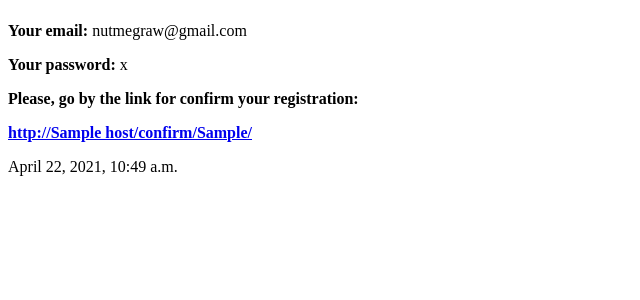
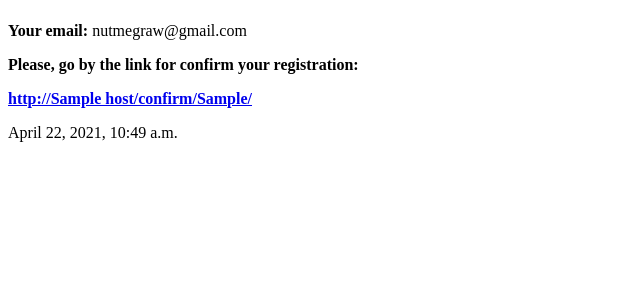
Before and after one commit to KotikWolszebnik/Djangogram-Training-Project-, a Django app: template DjangoGramm/djangogramm/templates/confirmation_message.html in a window 1280 px wide. Shown: the part 58-358 px from the top of the page, without its empty margins (0-640 px from the left). Run offline with Django 3.2, Linux system fonts and the light colour scheme; data comes from the database, SQL or seed files in the repository; tables that the repository leaves empty hold one stand-in row (values such as "Sample post"); the template is opened without the code that fills it: values that come from a table or form of the project are taken from there, most other values are stand-ins (such as "Sample title", 1, 10 or a date in 2020).

Commit message:
Password deleted from the message

```diff
--- a/DjangoGramm/djangogramm/templates/confirmation_message.html
+++ b/DjangoGramm/djangogramm/templates/confirmation_message.html
@@ -12,7 +12,6 @@
             DjangoGramm</H1>
     </header>
     <p><b>Your email:</b> {{ account.email }}</p>
-    <p><b>Your password:</b> {{ password }}</p>
     <p><b>Please, go by the link for confirm your registration:</b></p>
     <p><b>
         <a href="http://{{ host }}/confirm/{{ unique_string }}/">
--- a/DjangoGramm/djangogramm/views.py
+++ b/DjangoGramm/djangogramm/views.py
@@ -35,7 +35,6 @@ def register(request):
                     'confirmation_message.html',
                     context=dict(
                         host=request.get_host(),
-                        password=form.cleaned_data['password1'],
                         account=account,
                         unique_string=TokenGenerator.make_token(account),
                         ),
```
